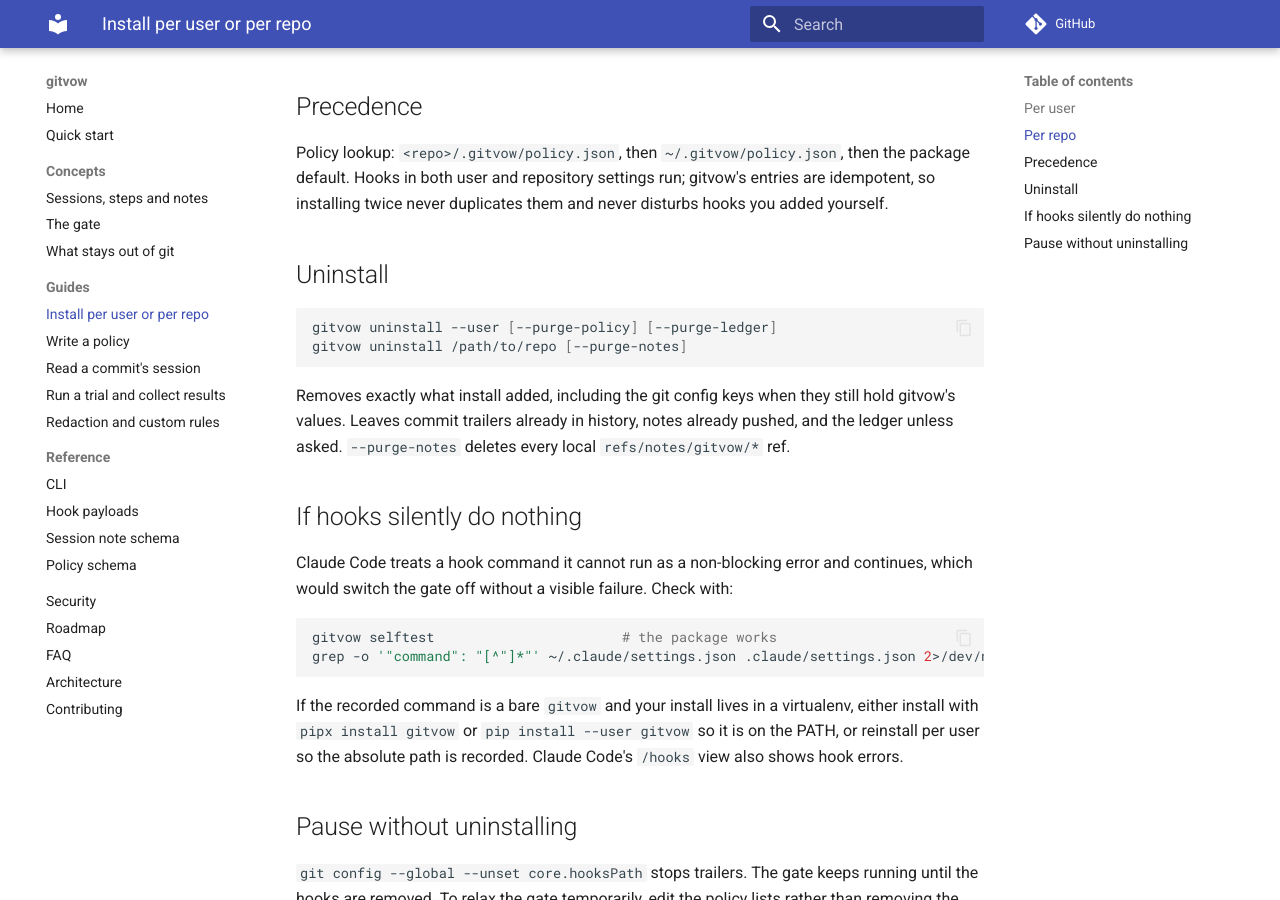
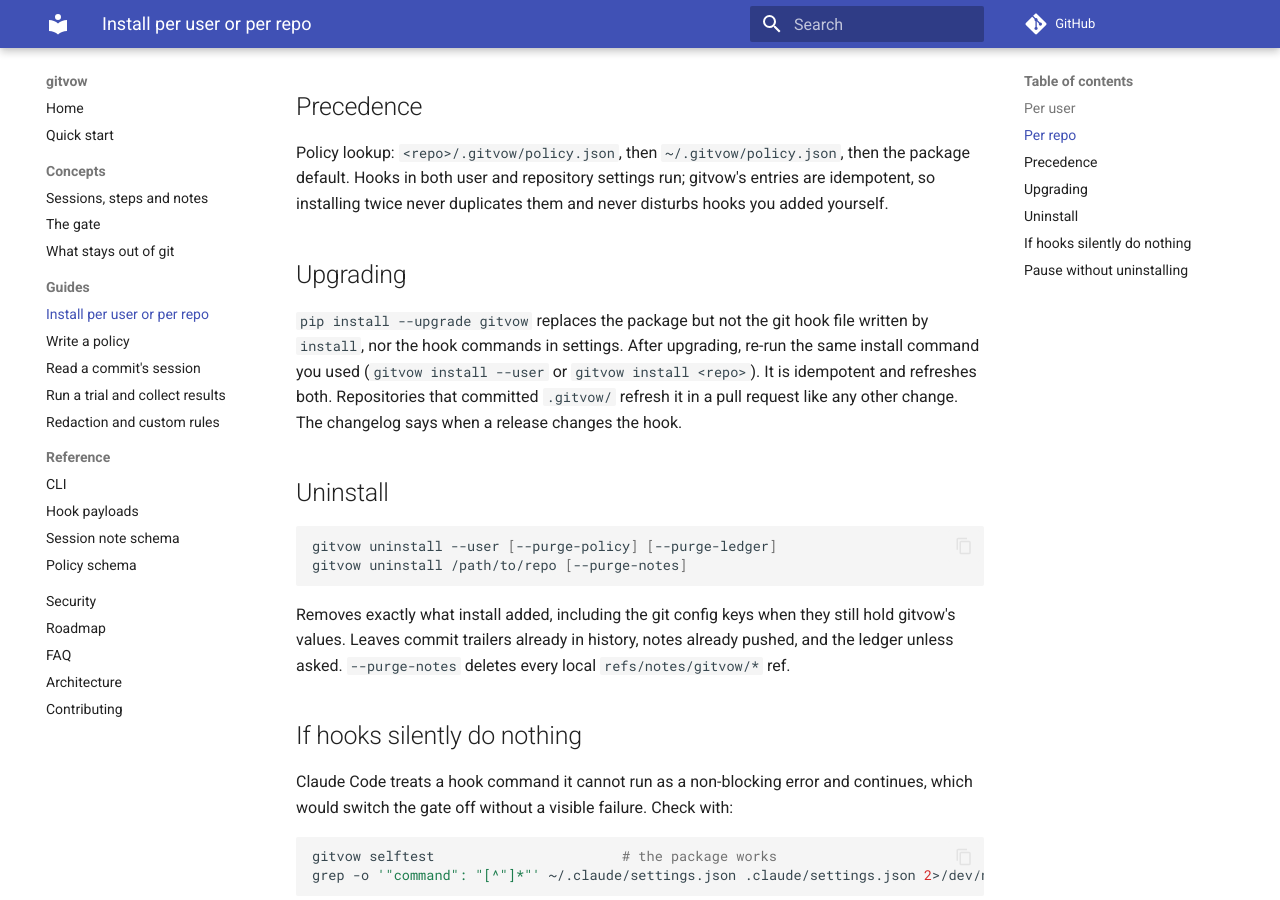
Before and after one commit to wirevow/gitvow, an MkDocs documentation site: the page built from docs/guides/install.md, in a window 1280 px wide and 900 px high, scrolled down 1028 px. Built offline with MkDocs 1.6.1 and Material for MkDocs 9.7.7, drawn with Linux system fonts in a browser that asks for light colours; comment, search, counter and statistics services are not loaded.

Commit message:
docs: re-run install after upgrading; changelog flags the hook change
Co-Authored-By: Claude Fable 5.1 <noreply@anthropic.com>

````diff
--- a/docs/guides/install.md
+++ b/docs/guides/install.md
@@ -29,6 +29,9 @@ Commit `.gitvow/` and `.claude/settings.json` to share. Each teammate runs once:
 ## Precedence
 Policy lookup: `<repo>/.gitvow/policy.json`, then `~/.gitvow/policy.json`, then the package default. Hooks in both user and repository settings run; gitvow's entries are idempotent, so installing twice never duplicates them and never disturbs hooks you added yourself.
 
+## Upgrading
+`pip install --upgrade gitvow` replaces the package but not the git hook file written by `install`, nor the hook commands in settings. After upgrading, re-run the same install command you used (`gitvow install --user` or `gitvow install <repo>`). It is idempotent and refreshes both. Repositories that committed `.gitvow/` refresh it in a pull request like any other change. The changelog says when a release changes the hook.
+
 ## Uninstall
 
 ```sh
````
Also changed, not shown: CHANGELOG.md (+1 -1 lines).
